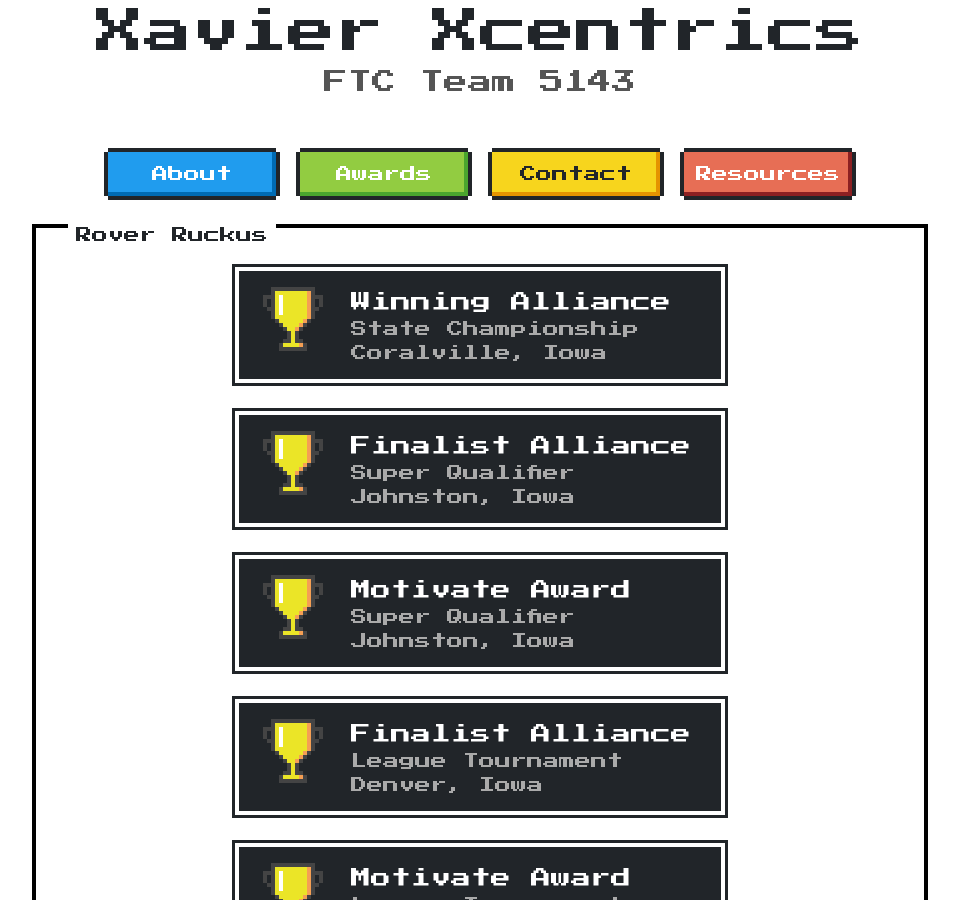
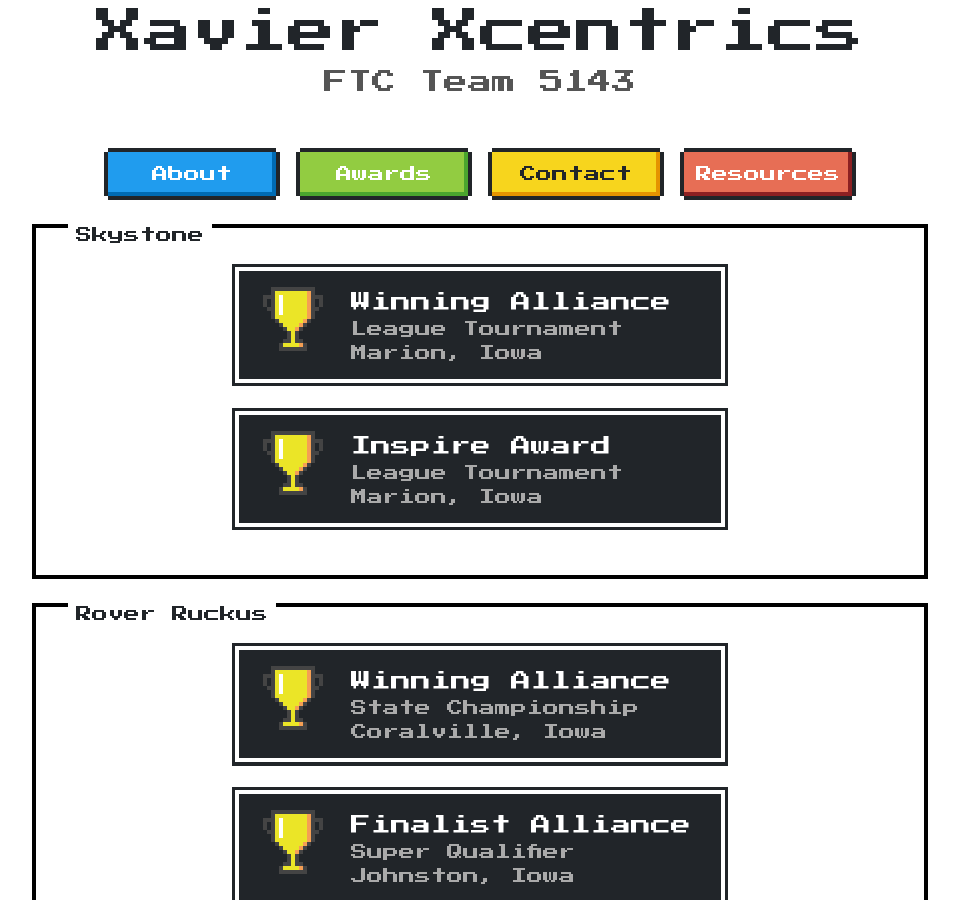
Before and after one commit to FTC5143/ftc5143.github.io, a Jekyll site: the page built from awards.html, in a window 1280 px wide and 900 px high. Shown: the whole window, without its empty margins (160-1119 px from the left). Built offline with Jekyll 4.4.1, drawn with Linux system fonts in a browser that asks for light colours.

Commit message:
add new awards to website

```diff
--- a/_data/awards.yml
+++ b/_data/awards.yml
@@ -1,5 +1,12 @@
 - title: "Skystone"
-# TO BE EXPANDED :^)
+  awards:
+    - title: "Winning Alliance"
+      competition: "League Tournament"
+      location: "Marion, Iowa"
+
+    - title: "Inspire Award"
+      competition: "League Tournament"
+      location: "Marion, Iowa"
 
 - title: "Rover Ruckus"
   awards:
```
